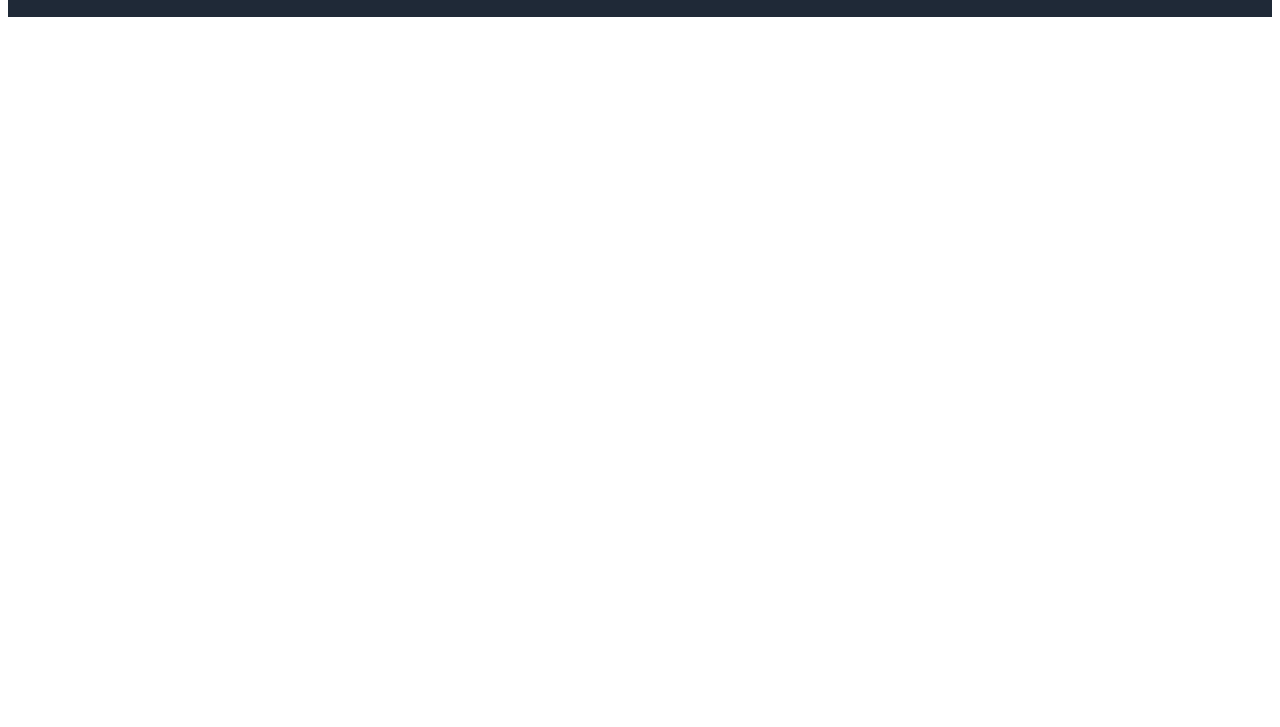
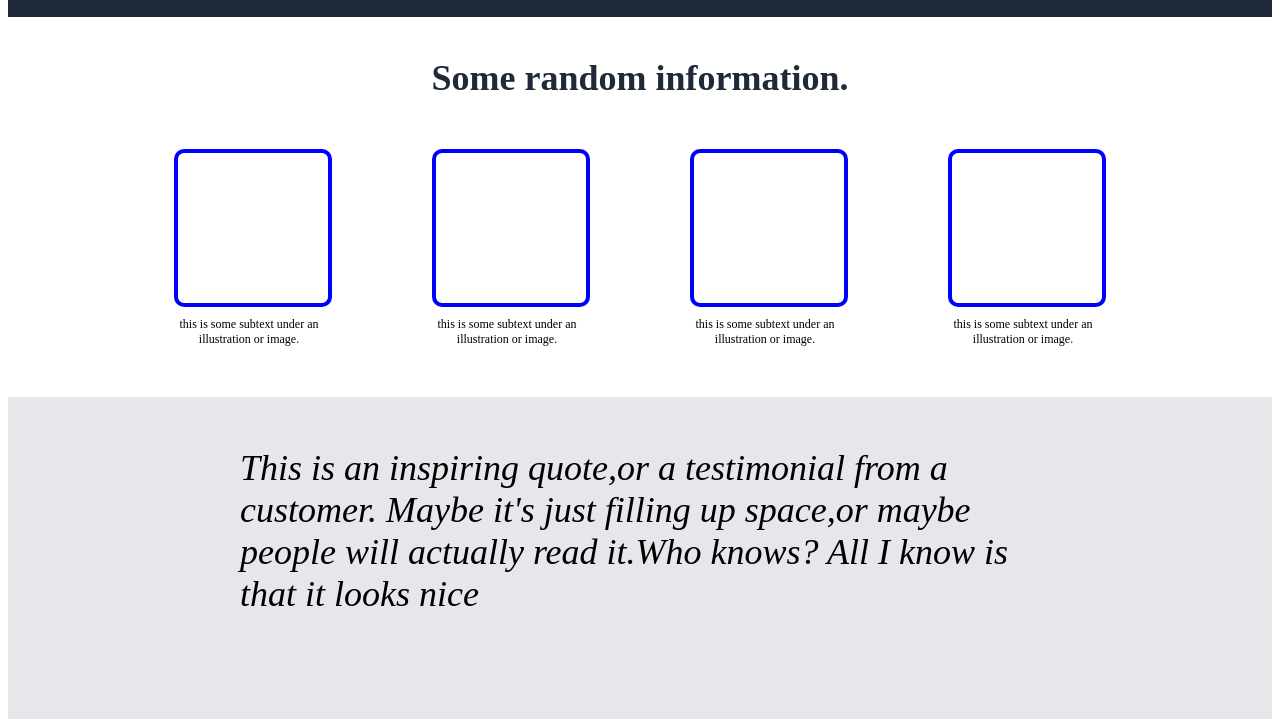
Before and after one commit to rabbisaif/Landing-page, a plain HTML site: page index.html in a window 1280 px wide. Shown: the part 469-1196 px from the top of the page. Before the commit the page ends 800 px from the top, so only its background shows below. Drawn offline with Linux system fonts and the light colour scheme.

Commit message:
my project so far

```diff
--- a/index.html
+++ b/index.html
@@ -1,5 +1,6 @@
 <!DOCTYPE html>
 <html lang="en">
+
 <head>
     <!-- Document head containing meta tags and title -->
     <meta charset="UTF-8">
@@ -7,6 +8,7 @@
     <title>Document</title>
     <link rel="stylesheet" href="style.css">
 </head>
+
 <body>
     <div class="header">
         <!-- Header Container -->
@@ -19,7 +21,8 @@
                 <!-- Main Text Section -->
                 <div class='main-text'>This Website is awesome</div>
                 <!-- Secondary Text Section -->
-                <div class='secondary-text'>This website has some subtext that goes here under the main title. It's a smaller font and the color is lower contrast</div>
+                <div class='secondary-text'>This website has some subtext that goes here under the main title. It's a
+                    smaller font and the color is lower contrast</div>
                 <!-- Sign Up Button -->
                 <a href="#" class="button">Sign Up</a>
             </div>
@@ -42,5 +45,86 @@
             </div>
         </div>
     </div>
+
+
+
+    <div class="random-info">
+
+
+        <div class="random">Some random information. </div>
+
+        <div class="dharok">
+
+            <div class="container">
+                <div class="square"></div>
+                <div class="subtext">this is some subtext under an illustration or image.</div>
+            </div>
+
+            <div class="container">
+                <div class="square"></div>
+                <div class="subtext">this is some subtext under an illustration or image.</div>
+            </div>
+
+            <div class="container">
+                <div class="square"></div>
+                <div class="subtext">this is some subtext under an illustration or image.</div>
+            </div>
+
+            <div class="container">
+                <div class="square"></div>
+                <div class="subtext">this is some subtext under an illustration or image.</div>
+            </div>
+
+            <!-- Repeat the structure for Square 3 and Square 4 -->
+            <!-- ... -->
+        </div>
+    </div>
+
+
+
+
+
+<div class="quote-god">
+
+
+    <div class="quote">This is an inspiring quote,or a testimonial from a customer. Maybe it's just filling up space,or
+        maybe people will actually read it.Who knows? All I know is that it looks nice </div>
+
+    <div class="god"> -Thor, God of Thunder </div>
+
+
+</div>
+
+
+
+
+
+
+
+
+
+
+
+
+
+
+
+
+
+
+
+
+
+
+
+
+
+
+
+
+
+
+
 </body>
+
 </html>
--- a/style.css
+++ b/style.css
@@ -55,3 +55,63 @@
   .image {
     margin-top: 100px;
   }
+
+
+  .dharok {
+    display:flex;
+    justify-content: center;
+}
+
+.square {
+    width: 150px;
+    height: 150px;
+    border: 4px solid blue;
+    border-radius: 10px;
+    margin: 10px;
+}
+
+.container{
+    padding: 20px;
+    margin: 20px;
+}
+.subtext {
+    text-align: center;
+    font-size: 12px;
+    margin: 10px;
+    width: 150px;
+}
+
+.random {
+  font-size:36px;
+  font-weight: 900;
+  color: #1f2937;
+  display:flex;
+  justify-content:center;
+  margin-top:40px;
+
+}
+
+.quote-god{
+  background-color:#e5e7eb;
+  display: flex;
+  flex-direction: column;
+  padding:50px;
+}
+
+.quote {
+  font-size: 36px;
+  font-weight:light;
+  font-style:italic;
+  text-wrap:wrap;
+  max-width:800px;
+  margin:auto;
+}
+
+
+.god {
+   margin-right :1350px;
+  font-weight:900;
+   align-self: flex-end;
+
+
+}
```
